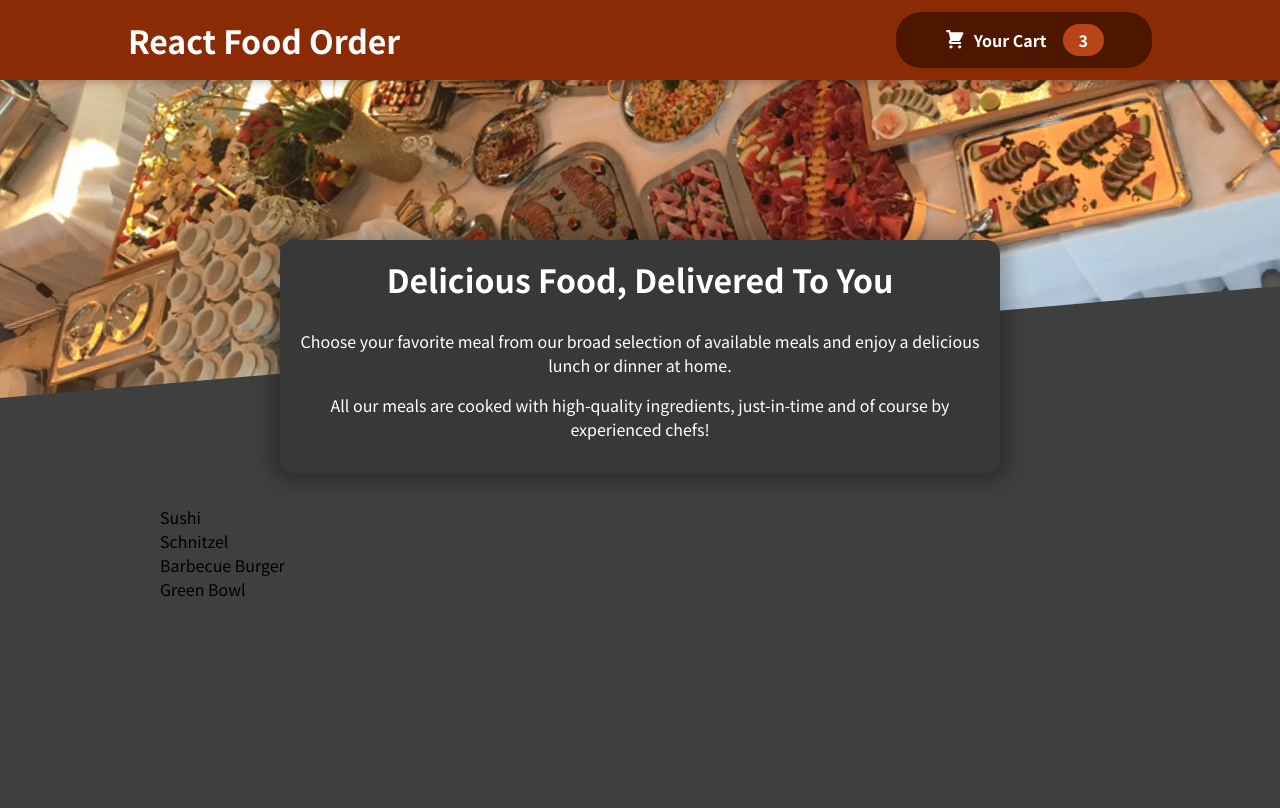
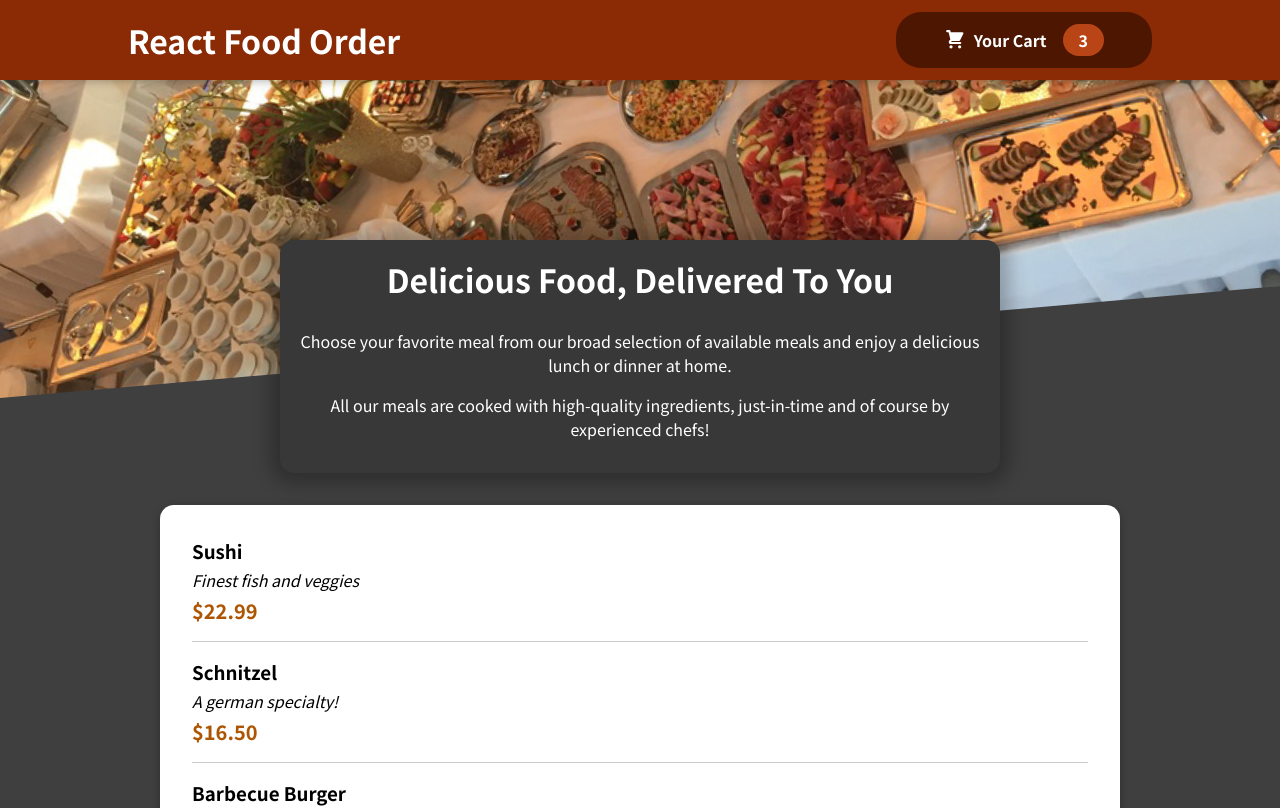
Before and after one commit to keroken/food-order-app, a React (Create React App) app: page / in a window 1280 px wide. Shown: the top 808 px of the page. Built offline with nearby package versions, Linux system fonts and the light colour scheme.

Commit message:
add MealItem to AvailableMeals

```diff
--- a/src/components/Meals/AvailableMeals.js
+++ b/src/components/Meals/AvailableMeals.js
@@ -1,3 +1,5 @@
+import Card from '../UI/Card';
+import MealItem from './MealItem/MealItem';
 import classes from './AvailableMeals.module.css';
 
 const DUMMY_MEALS = [
@@ -28,13 +30,20 @@ const DUMMY_MEALS = [
 ];
 
 const AvailableMeals = () => {
-  const mealsList = DUMMY_MEALS.map(meal => <li>{meal.name}</li>);
+  const mealsList = DUMMY_MEALS.map(meal =>
+      <MealItem
+        key={meal.id}
+        name={meal.name}
+        description={meal.description}
+        price={meal.price}
+      />
+    );
 
   return (
     <section className={classes.meals}>
-      <ul>
+      <Card>
         {mealsList}
-      </ul>
+      </Card>
     </section>
   );
 };
```
